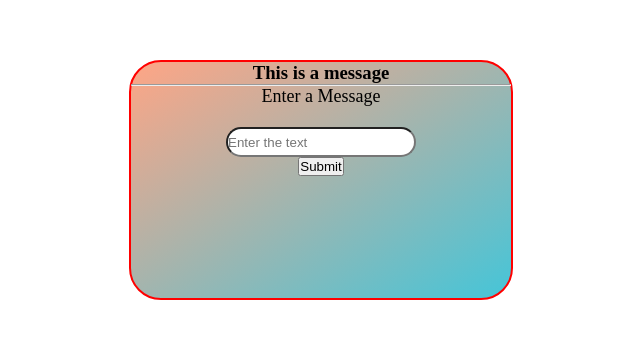
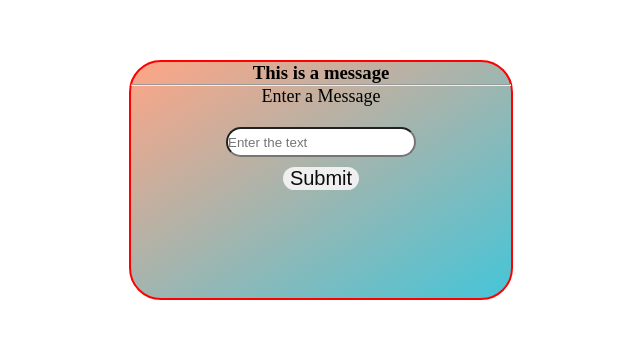
Before and after one commit to rashaduldev/Module-4-assignment, a plain HTML site: page Again move -3/aa.html in a window 1280 px wide. Shown: the part 220-558 px from the top of the page, without its empty margins (319-959 px from the left). Drawn offline with Linux system fonts and the light colour scheme.

Commit message:
Update style.css

```diff
--- a/Again move -3/style.css
+++ b/Again move -3/style.css
@@ -23,3 +23,14 @@ input{
     width: 50%;
     border-radius: 2rem;
 }
+button{
+    font-size: 20px;
+    background-color: none;
+    color: #0c0c0c;
+    border: none;
+    outline: none;
+    border-radius: 1rem;
+    width: 20%;
+    margin-top: 10px;
+    cursor: pointer;
+}
```
